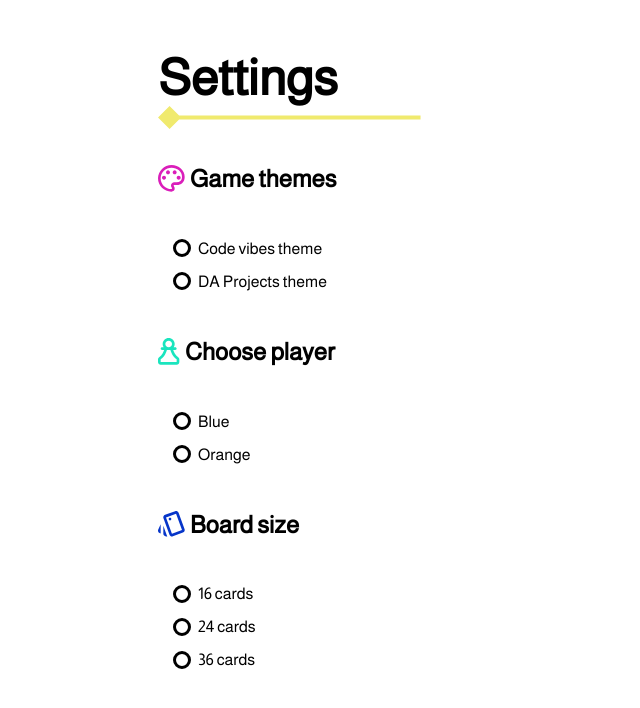
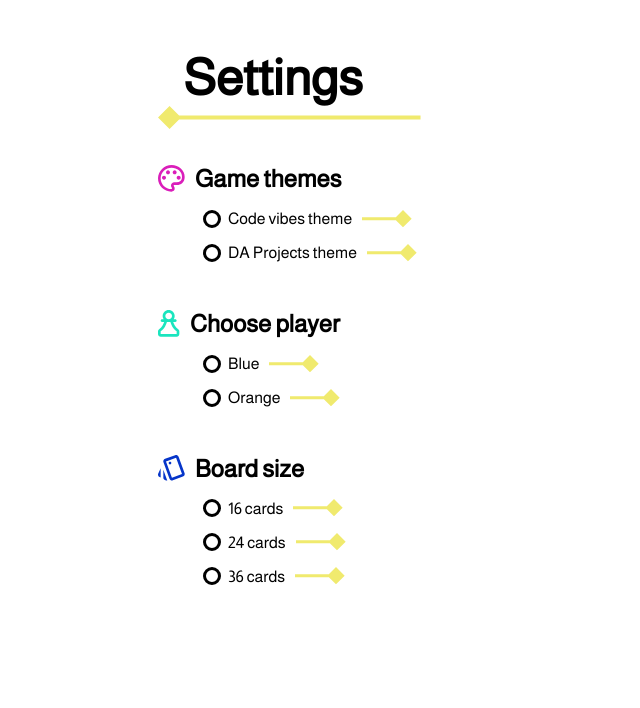
Before and after one commit to TuncCuDev/Memory, a website built with Vite: page pages/settings.html in a window 1280 px wide. Shown: the whole page, without its empty margins (0-640 px from the left). Built offline with nearby package versions, Linux system fonts and the light colour scheme.

Commit message:
changed html structure for image

```diff
--- a/pages/settings.html
+++ b/pages/settings.html
@@ -18,8 +18,14 @@
                     <h4>Game themes</h4>
                 </div>
                 <div class="main-section">
-                    <p class="main-section__theme">Code vibes theme </p>
-                    <p class="main-section__theme">DA Projects theme</p>
+                    <p class="main-section__theme">
+                        Code vibes theme
+                    <img src="../public/assets/Line 3 (1).svg" alt="Line-Image">
+                </p>
+                    <p class="main-section__theme">
+                        DA Projects theme
+                    <img src="../public/assets/Line 3 (1).svg" alt="Line-Image">
+                </p>
                 </div>
             </article>
 
@@ -29,8 +35,14 @@
                     <h4>Choose player</h4>
                 </div>
                  <div class="main-section">
-                    <p class="main-section__player selectable">Blue</p>
-                    <p class="main-section__player selectable">Orange</p>
+                    <p class="main-section__player selectable">
+                        Blue
+                        <img src="../public/assets/Line 3 (1).svg" alt="Line-Image">
+                    </p>
+                    <p class="main-section__player selectable">
+                        Orange
+                    <img src="../public/assets/Line 3 (1).svg" alt="Line-Image">
+                </p>
                 </div>
             </article>
 
@@ -40,9 +52,18 @@
                     <h4>Board size</h4>
                 </div>
                 <div class="main-section">
-                    <p class="main-section__size selectable">16 cards</p>
-                    <p class="main-section__size selectable">24 cards</p>
-                    <p class="main-section__size selectable">36 cards</p>
+                    <p class="main-section__size selectable">
+                        16 cards
+                    <img src="../public/assets/Line 3 (1).svg" alt="Line-Image">
+                </p>
+                    <p class="main-section__size selectable">
+                        24 cards
+                    <img src="../public/assets/Line 3 (1).svg" alt="Line-Image">
+                </p>
+                    <p class="main-section__size selectable">
+                        36 cards
+                    <img src="../public/assets/Line 3 (1).svg" alt="Line-Image">
+                </p>
                 </div>
             </article>
         </section>
--- a/src/pages/_settings.scss
+++ b/src/pages/_settings.scss
@@ -9,14 +9,16 @@
         font-weight: 700;
         margin-block-end: 0;
         padding-right: 10px;
+        padding-left: 25px;
     }
 
     .header-section {
         display: flex;
         justify-content: start;
         align-items: center;
-        gap: 5px;
+        gap: 10px;
         font-size: 24px;
+        margin-bottom: -30px;
     }
 
     .main-section {
@@ -24,8 +26,12 @@
 
         &__theme {
             position: relative;
-            padding-left: 25px;
+            padding-left: 55px;
             cursor: pointer;
+            display: flex;
+            justify-content: flex-start;
+            align-items: center;
+            gap: 10px;
 
             &::before {
                 content: "";
@@ -37,20 +43,7 @@
                 height: 12px;
                 border: 3px solid #000000;
                 border-radius: 50%;
-            }
-
-            &::after {
-                content: "";
-                position: absolute;
-                top: 50%;
-                left: calc(10% + 15px);
-                transform: translateY(-50%);
-                width: 110px;
-                height: 20px;
-                background: url("../assets/Line 3 (1).svg") no-repeat center/cover;
-                opacity: 1;
-                visibility: hidden;
-                background-size: contain;
+                margin-left: 30px;
             }
 
             &:hover, &.active {
@@ -74,8 +67,12 @@
 
     &__player, &__size {
         position: relative;
-        padding-left: 25px;
+        padding-left: 55px;
         cursor: pointer;
+        display: flex;
+        justify-content: flex-start;
+        align-items: center;
+        gap: 10px;
 
         &::before {
             content: "";
@@ -87,19 +84,7 @@
             height: 12px;
             border: 3px solid #000000;
             border-radius: 50%;
-            }
-
-             &::after {
-                content: "";
-                position: absolute;
-                right: -125px;
-                transform: translateY(-50%);
-                width: 110px;
-                height: 20px;
-                background: url("../assets/Line 3 (1).svg") no-repeat center/cover;
-                opacity: 1;
-                visibility: hidden;
-                background-size: contain;
+            margin-left: 30px;
         }
 
         &.active::before {
@@ -109,6 +94,11 @@
 
         &.active::after {
             opacity: 1;
+            visibility: visible;
+        }
+
+        &.active {
+            font-weight: bolder;
         }
     }
 }
```
Lines whose indentation alone changed are shown as unchanged.
